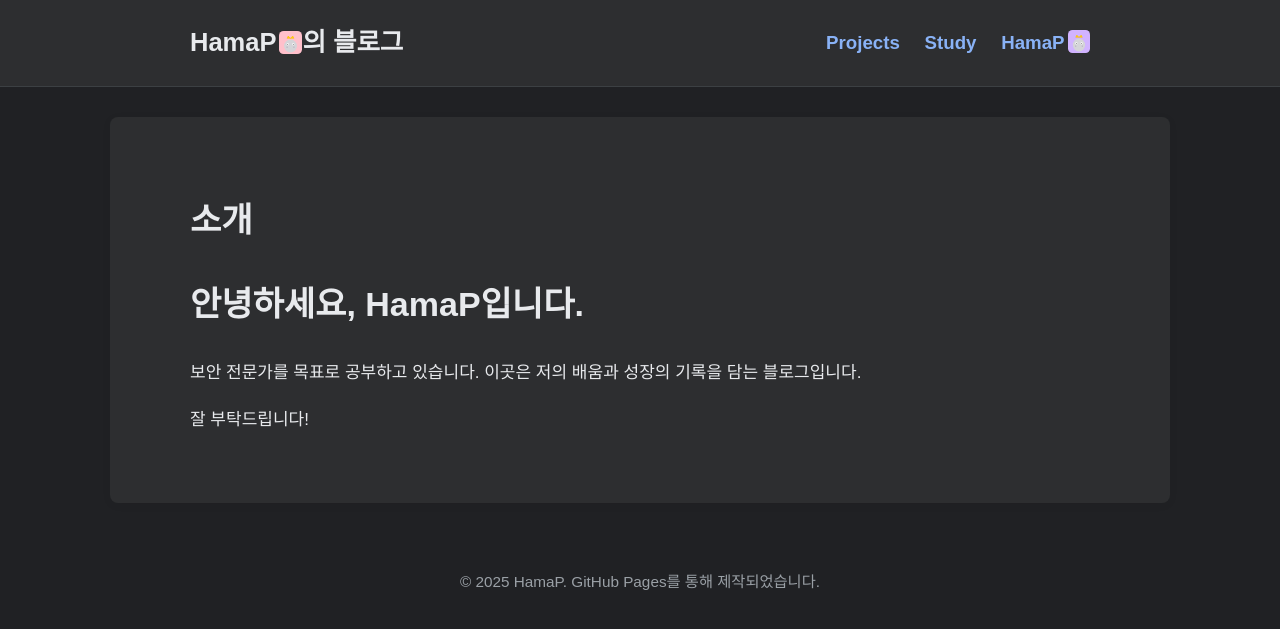
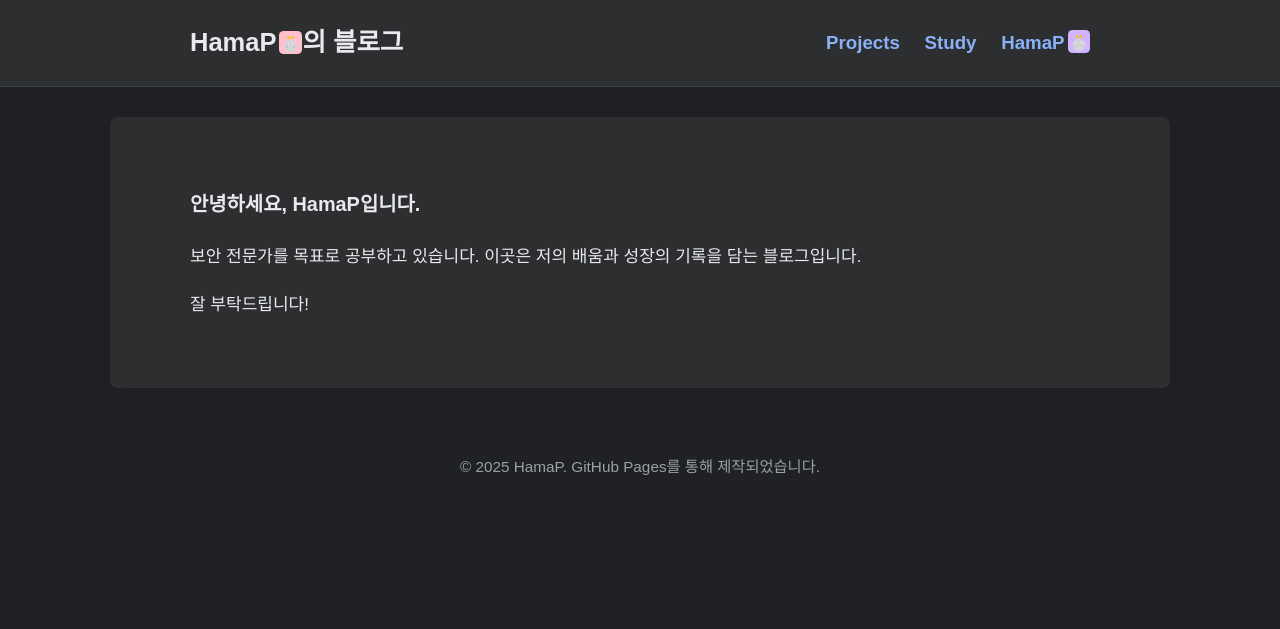
Before and after one commit to HamaP0/HamaP0.github.io, a Jekyll site: the page built from about.html, in a window 1280 px wide. Shown: the top 629 px of the page. Built offline with Jekyll 4.4.1, drawn with Linux system fonts in a browser that asks for light colours; some web fonts are replaced.

Commit message:
Update about.html

```diff
--- a/about.html
+++ b/about.html
@@ -2,7 +2,7 @@
 layout: default
 title: HamaP
 ---
-<h1>소개</h1>
-<h1>안녕하세요, <strong>HamaP</strong>입니다.</h1>
+
+<h3>안녕하세요, <strong>HamaP</strong>입니다.</h3>
 <p>보안 전문가를 목표로 공부하고 있습니다. 이곳은 저의 배움과 성장의 기록을 담는 블로그입니다.</p>
 <p>잘 부탁드립니다!</p>
```
